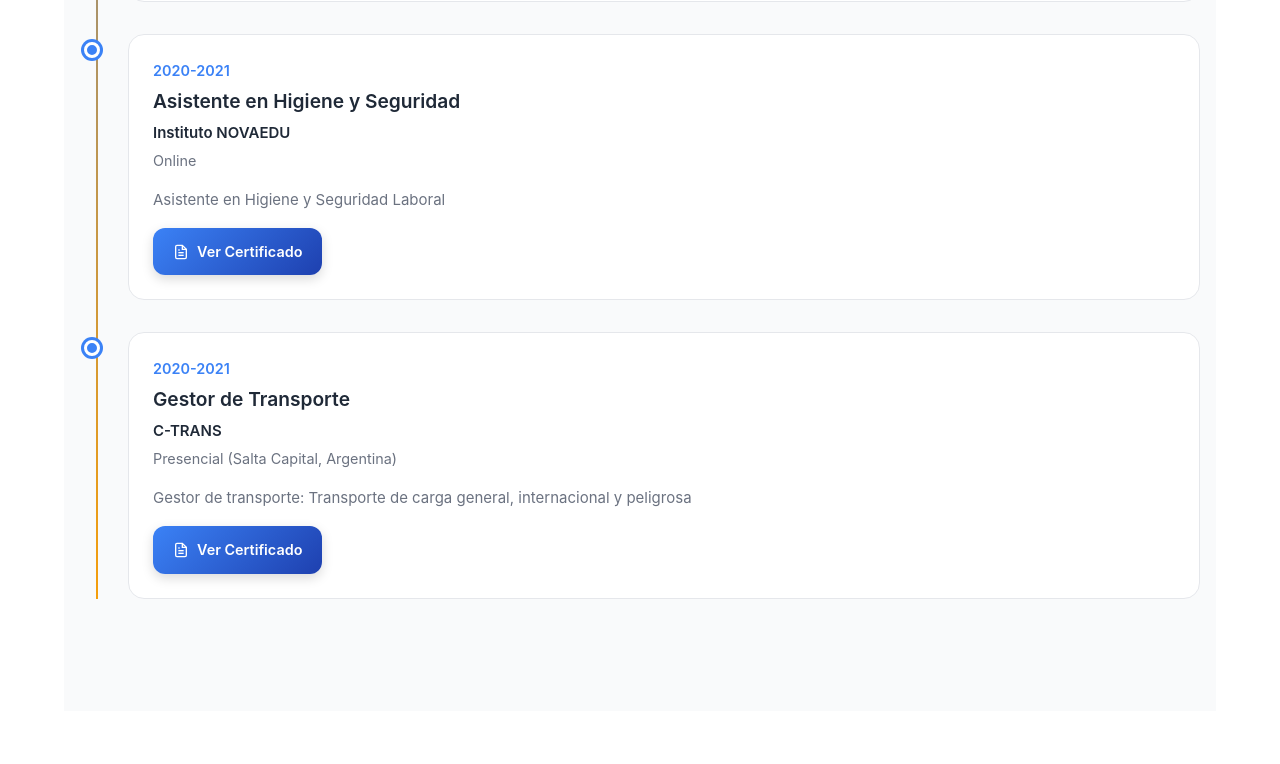
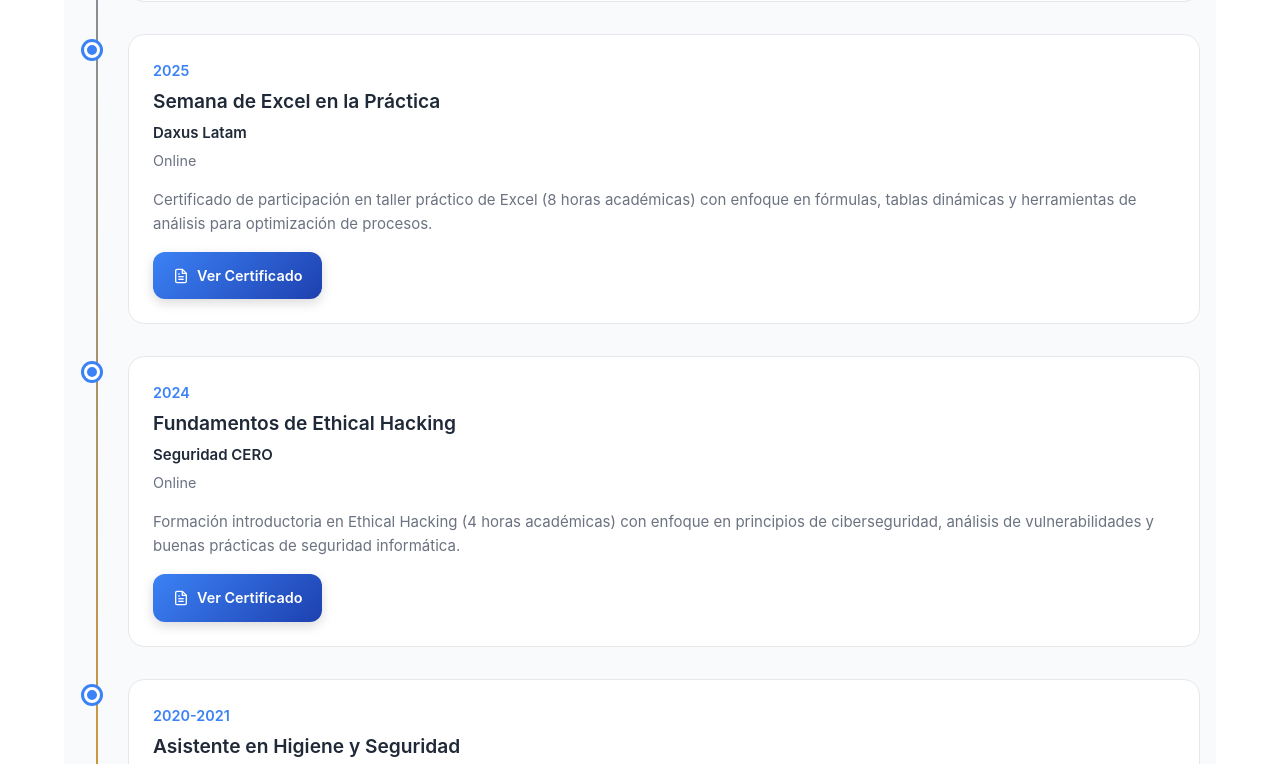
Before and after one commit to Marlo-Byte/Portfolio-Personal, a Vue app: page / in a window 1280 px wide. Shown: the part 2916-3680 px from the top of the page. Built offline with nearby package versions, Linux system fonts and the light colour scheme.

Commit message:
feat: agregar nuevos certificados de participación en Excel y Ethical Hacking en la sección Acerca de

```diff
--- a/src/components/AboutSection.vue
+++ b/src/components/AboutSection.vue
@@ -60,6 +60,22 @@ const timeline = [
     description:
       'Tuve la oportunidad de participar en este programa que me permitió ganar experiencia práctica en el mundo laboral. Allí pude fortalecer mis habilidades, aprender nuevas formas de trabajo y prepararme mejor para futuros desafíos profesionales.',
     certificate: '/Portfolio-Personal/certificates/pel.pdf', // Ejemplo de link externo
+  },
+  {
+    year: '2025',
+    title: 'Semana de Excel en la Práctica',
+    institution: 'Daxus Latam',
+    location: 'Online',
+    description: 'Certificado de participación en taller práctico de Excel (8 horas académicas) con enfoque en fórmulas, tablas dinámicas y herramientas de análisis para optimización de procesos.',
+    certificate: '/Portfolio-Personal/certificates/semana_de_excel.pdf', // Ejemplo de link externo
+  },
+  {
+    year: '2024',
+    title: 'Fundamentos de Ethical Hacking',
+    institution: 'Seguridad CERO',
+    location: 'Online',
+    description: 'Formación introductoria en Ethical Hacking (4 horas académicas) con enfoque en principios de ciberseguridad, análisis de vulnerabilidades y buenas prácticas de seguridad informática.',
+    certificate: '/Portfolio-Personal/certificates/seguridadcero.pdf', // Ejemplo de certificado
   },
   {
     year: '2020-2021',
```
Also changed, not shown: 2 other files (tests, documents, lock files or other folders).
